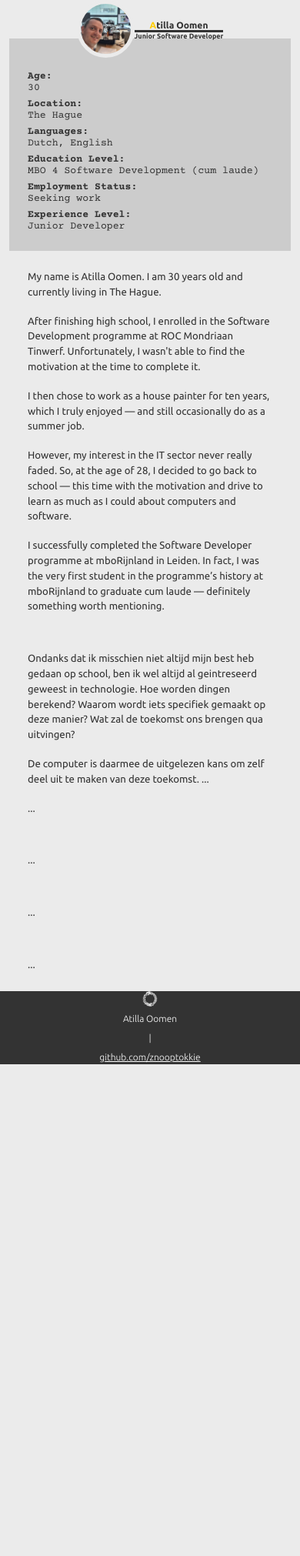
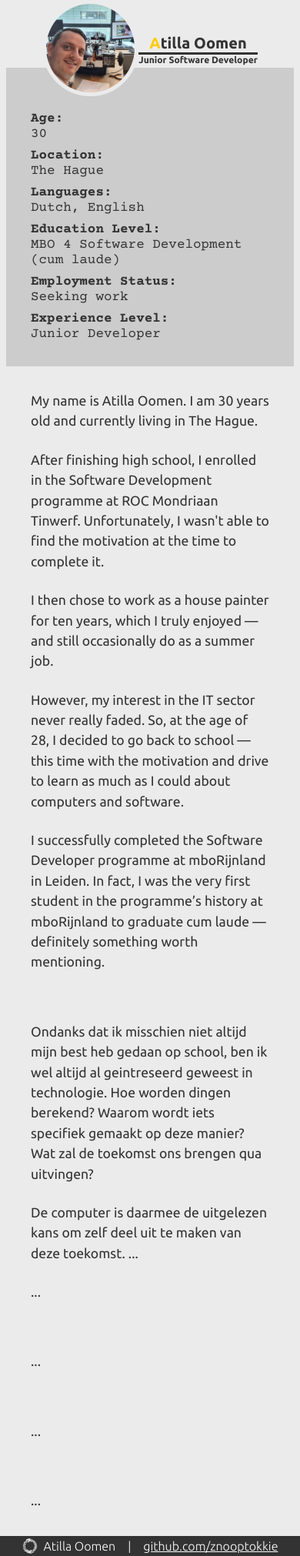
Before and after one commit to Znooptokkie/Portfolio, a Flask app: page / in a window 390 px wide. Shown: the whole page at 77% size. Before the commit the page ends 1383 px from the top, so only its background shows below. Run offline with Flask 3, Linux system fonts and the light colour scheme; some web fonts are replaced.

Commit message:
TEST: Test if responsive is correct.

```diff
--- a/app/static/style/css/main.css
+++ b/app/static/style/css/main.css
@@ -204,15 +204,12 @@ footer .footer-svg a svg {
 }
 
 @media (max-width: 409.99px) {
-  :root {
-    font-size: 12px;
-  }
   main .cv-banner-section .cv-main-banner .profile-pic img {
-    width: 75px;
+    width: 125px;
     border: solid 5px rgb(235, 235, 235);
   }
   main .cv-banner-section .cv-main-banner .banner-info h1 {
-    font-size: 1rem;
+    font-size: 1.25rem;
   }
   main .cv-banner-section .cv-main-banner .banner-info .banner-divider {
     height: 3px;
@@ -223,9 +220,6 @@ footer .footer-svg a svg {
   }
   main .cv-banner-section .ch-short-info {
     padding: 0;
-  }
-  footer {
-    flex-direction: column;
   }
 }
 @media (min-width: 410px) and (max-width: 575.97px) {
@@ -247,7 +241,7 @@ footer .footer-svg a svg {
 /* Base styles for mobile (max-width: 575.98px) */
 @media (max-width: 575.98px) {
   main {
-    padding: 0 1rem;
+    padding: 0 0.5rem;
     gap: 0;
   }
   main .cv-banner-section .cv-main-banner .banner-divider {
@@ -255,7 +249,7 @@ footer .footer-svg a svg {
     margin: 0;
   }
   main .cv-banner-section .cv-short-info {
-    margin-top: -2.25rem;
+    margin-top: -2.5rem;
   }
   main .cv-banner-section .cv-short-info .cv-short-first-div div,
   main .cv-banner-section .cv-short-info .cv-short-second-div div {
--- a/app/static/style/sass/main.scss
+++ b/app/static/style/sass/main.scss
@@ -430,7 +430,7 @@ footer
 {
     :root
     {
-        font-size: 12px;
+        // font-size: 12px;
     }
     main
     {
@@ -442,7 +442,7 @@ footer
                 {
                     img
                     {
-                        width: 75px;
+                        width: 125px;
                         border: solid 5px $background-color;
                     }
                 }
@@ -450,7 +450,7 @@ footer
                 {
                     h1
                     {
-                        font-size: 1rem;
+                        font-size: 1.25rem;
                     }
 
                 .banner-divider
@@ -475,7 +475,7 @@ footer
 
     footer
     {
-        flex-direction: column;
+        // flex-direction: column;
     }
 }
 
@@ -524,7 +524,7 @@ footer
 {
     main
     {
-        padding: 0 1rem;
+        padding: 0 .5rem;
         gap: 0;
 
         .cv-banner-section
@@ -564,7 +564,7 @@ footer
 
         .cv-short-info
         {
-            margin-top: -2.25rem;
+            margin-top: -2.5rem;
             // padding: 3.5rem 2rem 2rem;
 
             .cv-short-first-div,
```
